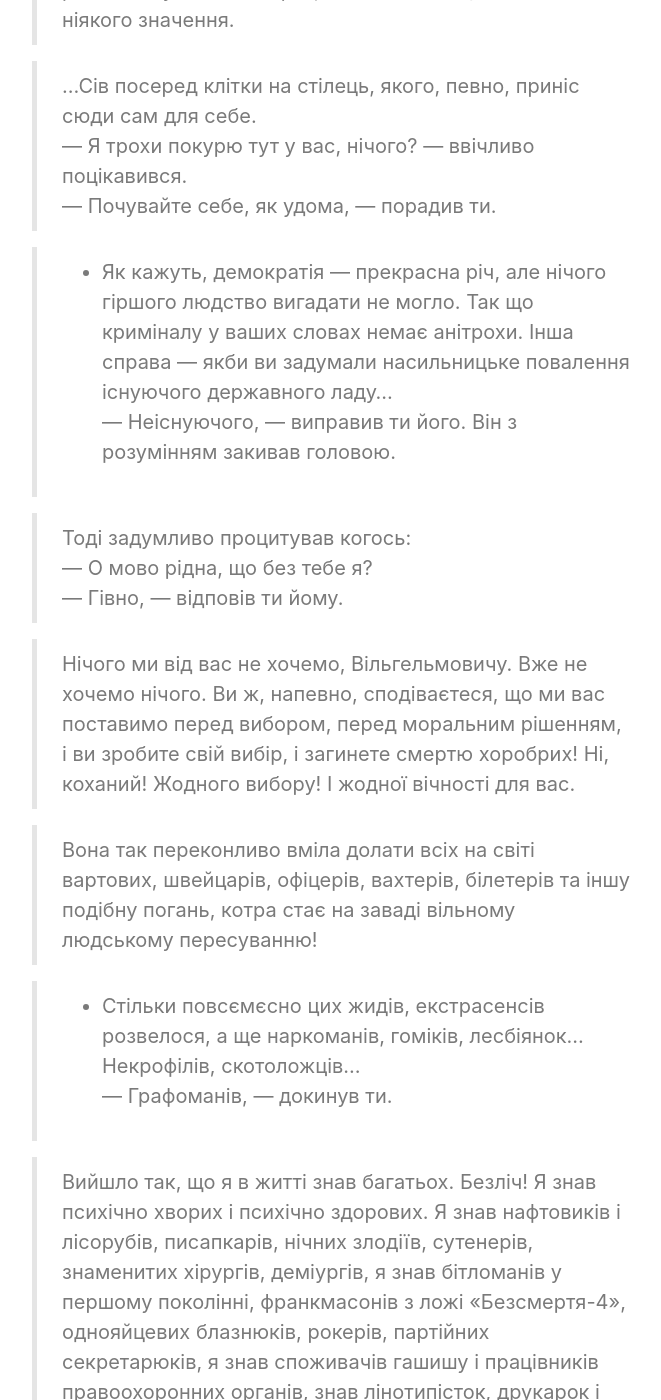
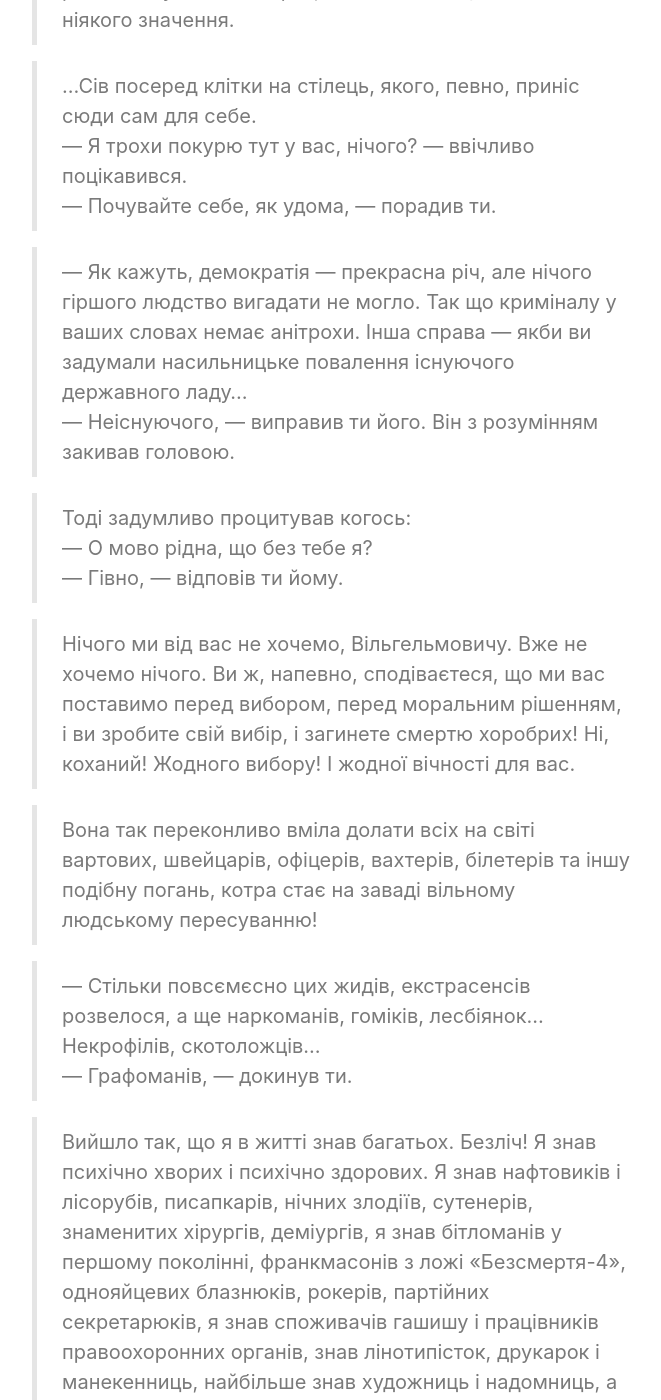
Before and after one commit to yevhenii-havrylenko/yevhenii-havrylenko.github.io, a Jekyll site: the page built from _posts/2022-01-30-moscoviad.md, in a window 1280 px wide and 1400 px high, scrolled down 2660 px. Shown: the whole window, without its empty margins (258-919 px from the left). Built offline with Jekyll 4.4.1, drawn with Linux system fonts in a browser that asks for light colours.

```diff
--- a/_posts/2022-01-30-moscoviad.md
+++ b/_posts/2022-01-30-moscoviad.md
@@ -40,7 +40,7 @@ title: 'Юрій Андрухович, «Московіада»'
 — Я трохи покурю тут у вас, нічого? — ввічливо поцікавився.
 — Почувайте себе, як удома, — порадив ти.
 
->- Як кажуть, демократія — прекрасна річ, але нічого гіршого людство вигадати не могло. Так що криміналу у ваших словах немає анітрохи. Інша справа — якби ви задумали насильницьке повалення існуючого державного ладу…
+> — Як кажуть, демократія — прекрасна річ, але нічого гіршого людство вигадати не могло. Так що криміналу у ваших словах немає анітрохи. Інша справа — якби ви задумали насильницьке повалення існуючого державного ладу…
 — Неіснуючого, — виправив ти його. Він з розумінням закивав головою.
 
 >Тоді задумливо процитував когось:
@@ -51,7 +51,7 @@ title: 'Юрій Андрухович, «Московіада»'
 
 >Вона так переконливо вміла долати всіх на світі вартових, швейцарів, офіцерів, вахтерів, білетерів та іншу подібну погань, котра стає на заваді вільному людському пересуванню!
 
->- Стільки повсємєсно цих жидів, екстрасенсів розвелося, а ще наркоманів, гоміків, лесбіянок… Некрофілів, скотоложців…
+> — Стільки повсємєсно цих жидів, екстрасенсів розвелося, а ще наркоманів, гоміків, лесбіянок… Некрофілів, скотоложців…
 — Графоманів, — докинув ти.
 
 >Вийшло так, що я в житті знав багатьох. Безліч! Я знав психічно хворих і психічно здорових. Я знав нафтовиків і лісорубів, писапкарів, нічних злодіїв, сутенерів, знаменитих хірургів, деміургів, я знав бітломанів у першому поколінні, франкмасонів з ложі «Безсмертя-4», однояйцевих блазнюків, рокерів, партійних секретарюків, я знав споживачів гашишу і працівників правоохоронних органів, знав лінотипісток, друкарок і манекенниць, найбільше знав художниць і надомниць, а також наложниць, знав навіть кількох заложниць, проте переважно — незаможниць. А ще не можу від вас приховати, та й не смію приховувати — знав суфлерів, філерів знав, суфіїв. Знав останніх гіпісів і перших панків. Бував у кабінетах перших осіб, ділив єдиний ковток горілки з сифілітиками, спав в одному ліжку з хворими СНІДом. Знав одного чорношкірого українця родом з Ямайки, взагалі українців знав найбільше, проте інших націй так само. Зрештою, знав навіть психіатра, який писав дисертацію. Багатьох знав. Безліч! Мій товариш — джазовий піаніст — нині став головою міської ради демократичного скликання. Під час сесій він вмикає плейєр, ховаючись у президії, порівнює Гавелом. Повний пінцет! Але, крім нього, я знаю ще безліч інших осіб. Я бував на вершинах і на дні, я все спізнав і все пережив… За тоталітарного режиму був коректором, за посттоталітарного мої ерекції почастішали. Мене вже нічим не здивуєш, нічим не дістанеш… Але я ще не бачив таких рідкісних мудаків, як ви. друзі!
```
